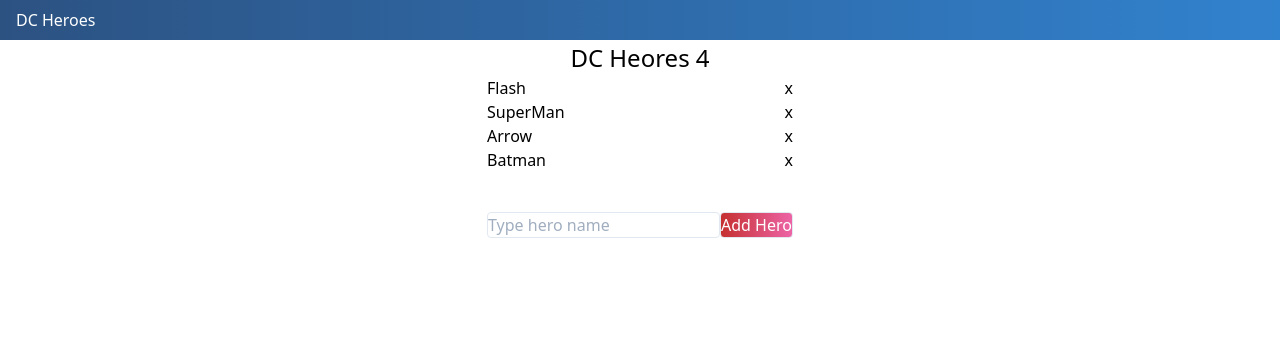
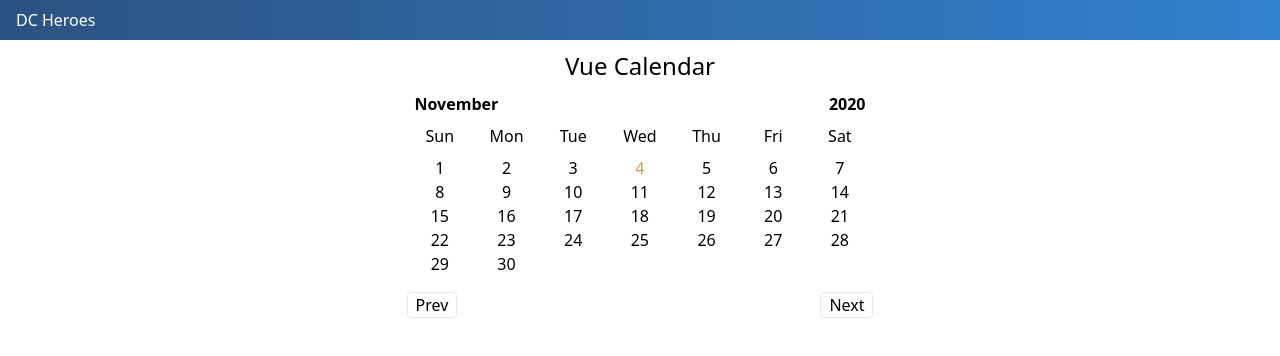
Before and after one commit to japharr/vue3-tutorial, a Vue app: page / in a window 1280 px wide. Shown: the top 356 px of the page. Built offline with nearby package versions, Linux system fonts and the light colour scheme.

Commit message:
vue calendar  done

```diff
--- a/src/App.vue
+++ b/src/App.vue
@@ -1,15 +1,15 @@
 <template>
   <AppHeader/>
   <div class="w-full flex">
-    <DcHeroes/>
+    <Calender/>
   </div>
 </template>
 
 <script>
   import AppHeader from './components/AppHeader';
-  import DcHeroes from './components/DcHeroes';
+  import Calender from './components/Calender';
 
   export default {
-    components: { AppHeader, DcHeroes },
+    components: { AppHeader, Calender },
   }
 </script>
--- /dev/null
+++ b/src/components/Calender.vue
@@ -0,0 +1,74 @@
+<template>
+    <div class="m-auto">
+        <h1 class="text-2xl my-2 text-center">Vue Calendar</h1>
+        <section class="mx-2 flex justify-between">
+            <h2 class="font-bold">{{currentMonthName}}</h2>
+            <h2 class="font-bold">{{currentYear}}</h2>
+        </section>
+        <section class="flex my-2">
+            <p class="text-center" style="width: 14.28%" v-for="day in days" :key="day">{{day}}</p>
+        </section>
+        <section class="flex flex-wrap">
+            <p class="text-center" style="width: 14.28%" v-for="num in startDay()" :key="num"></p>
+            <p
+                class="text-center" style="width: 14.28%"
+                v-for="num in daysInMonth()"
+                :class="currentDateClass(num)"
+                :key="num">
+                {{num}}
+            </p>
+        </section>
+        <section class="flex justify-between my-4">
+            <button class="px-2 border rounded" @click="prev">Prev</button>
+            <button class="px-2 border rounded" @click="next">Next</button>
+        </section>
+    </div>
+</template>
+
+<script>
+export default {
+    data() {
+        return {
+            currentDay: new Date().getUTCDate(),
+            currentMonth: new Date().getMonth(),
+            currentYear: new Date().getFullYear(),
+            days: ['Sun', 'Mon', 'Tue', 'Wed', 'Thu', 'Fri', 'Sat']
+        }
+    },
+    methods: {
+        daysInMonth() {
+            return new Date(this.currentYear, this.currentMonth + 1, 0).getDate();
+        },
+        startDay() {
+            return new Date(this.currentYear, this.currentMonth, 1).getDay();
+        },
+        prev() {
+            if(this.currentMonth == 0) {
+                this.currentMonth = 11;
+                this.currentYear--;
+            } else {
+                this.currentMonth--;
+            }
+        },
+        next() {
+            if(this.currentMonth == 11) {
+                this.currentMonth = 0;
+                this.currentYear++;
+            } else {
+                this.currentMonth++;
+            }
+        },
+        currentDateClass(num) {
+            const callendarFullDate = new Date(this.currentYear, this.currentMonth, num).toDateString();
+            const currentFullDate = new Date().toDateString();
+
+            return callendarFullDate === currentFullDate? 'text-yellow-600' : '';
+        }
+    },
+    computed: {
+        currentMonthName() {
+            return new Date(this.currentYear, this.currentMonth).toLocaleDateString('default', {month: 'long'});
+        }
+    }
+}
+</script>
```
